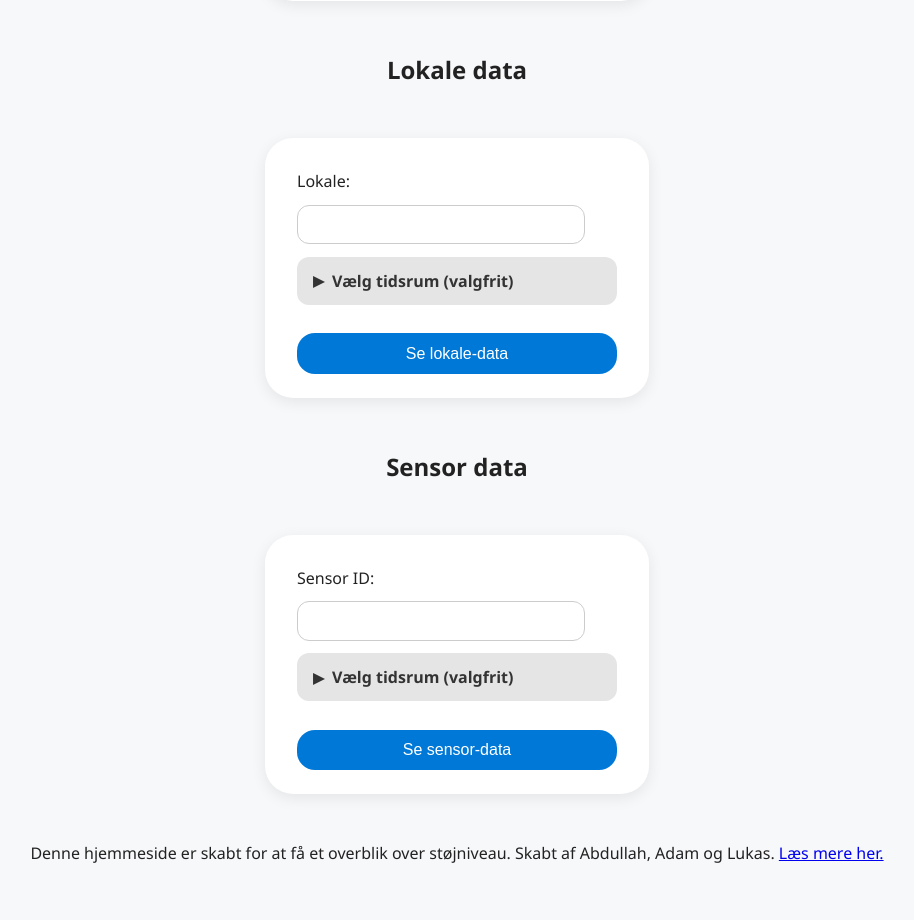
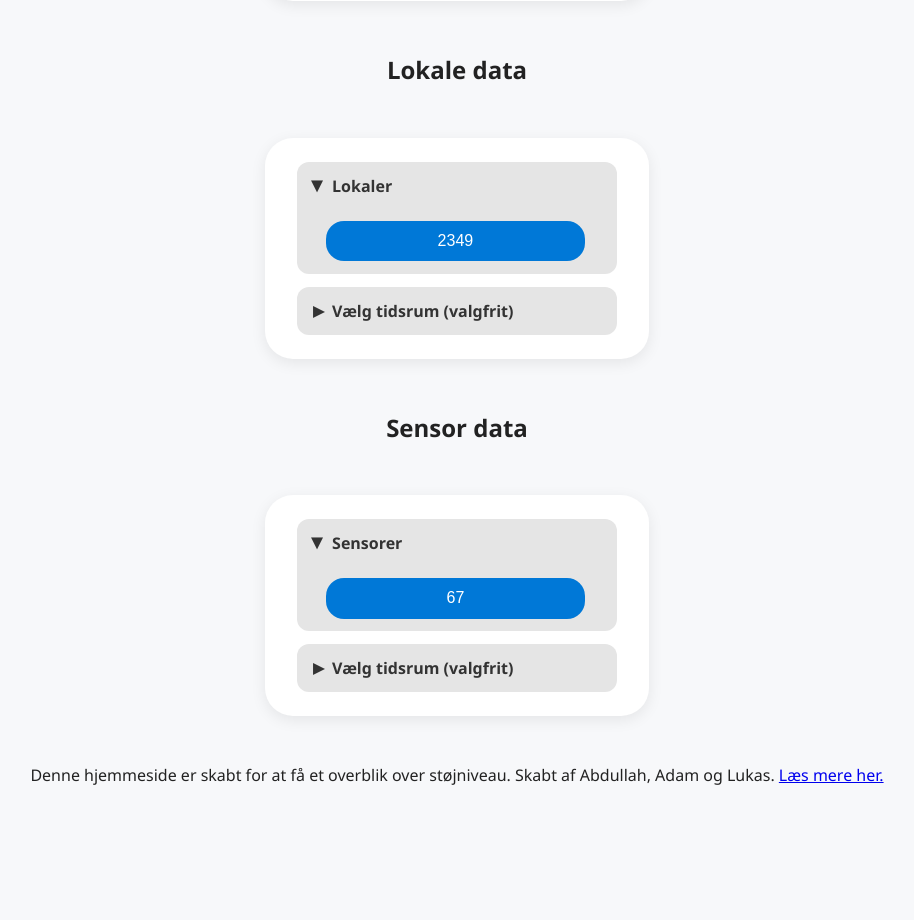
Before and after one commit to Abdullah123456789101/Larm, a Flask app: page / in a window 1280 px wide. Shown: the part 611-1531 px from the top of the page, without its empty margins (183-1097 px from the left). After the commit the page ends 1396 px from the top, so only its background shows below. Run offline with Flask 3, Linux system fonts and the light colour scheme; data comes from the database, SQL or seed files in the repository.

Commit message:
lavet knapper istedet for at lokale og sensor skal skrives ind

```diff
--- a/Templates/index.html
+++ b/Templates/index.html
@@ -181,8 +181,16 @@
 
 <h2>Lokale data</h2>
 <form action="/" method="post">
-    <label for="lokale">Lokale:</label>
-    <input type="number" id="lokale" name="lokale">
+    <!--<label for="lokale">Lokale:</label>
+    <input type="number" id="lokale" name="lokale">-->
+
+    <details open>
+        <summary>Lokaler</summary>
+        {% for lokale in lokaler %}
+            <input type="submit" value="{{ lokale }}" name="lokale">
+        {% endfor %}
+    </details>
+
     <details>
         <summary>Vælg tidsrum (valgfrit)</summary>
         <label for="start_lokale">Start tid:</label>
@@ -190,13 +198,21 @@
         <label for="end_lokale">Slut tid:</label>
         <input type="date" id="end_lokale" name="end">
     </details>
-    <input type="submit" value="Se lokale-data">
+    <!--<input type="submit" value="Se lokale-data">-->
 </form>
 
 <h2>Sensor data</h2>
 <form action="/" method="post">
-    <label for="sensor">Sensor ID:</label>
-    <input type="number" id="sensor" name="sensor">
+    <!--<label for="sensor">Sensor ID:</label>
+    <input type="number" id="sensor" name="sensor">-->
+
+    <details open>
+        <summary>Sensorer</summary>
+        {% for sensor in sensorer %}
+            <input type="submit" value="{{ sensor }}" name="lokale">
+        {% endfor %}
+    </details>
+
     <details>
         <summary>Vælg tidsrum (valgfrit)</summary>
         <label for="start_sensor">Start tid:</label>
@@ -204,7 +220,7 @@
         <label for="end_sensor">Slut tid:</label>
         <input type="date" id="end_sensor" name="end">
     </details>
-    <input type="submit" value="Se sensor-data">
+    <!--<input type="submit" value="Se sensor-data">-->
 </form>
 
 <p>Denne hjemmeside er skabt for at få et overblik over støjniveau. Skabt af Abdullah, Adam og Lukas.
--- a/app.py
+++ b/app.py
@@ -11,7 +11,13 @@ app = Flask(__name__, template_folder="Templates")
 @app.route('/', methods=['GET', 'POST'])
 def root():
     if request.method == 'GET':
-        return render_template("index.html")
+        gyldige_lokaler = set([int(data["lokale"]) for data in query_db("SELECT lokale FROM data")])
+        gyldige_lokaler = sorted(gyldige_lokaler)
+
+        gyldige_sensorer = set([int(data["sensor_id"]) for data in query_db("SELECT * FROM data")])
+        gyldige_sensorer = sorted(gyldige_sensorer)
+
+        return render_template("index.html", lokaler=gyldige_lokaler, sensorer=gyldige_sensorer)
 
     lokale = request.form.get("lokale")
     sensor = request.form.get("sensor")
```
Lines whose indentation alone changed are shown as unchanged.
